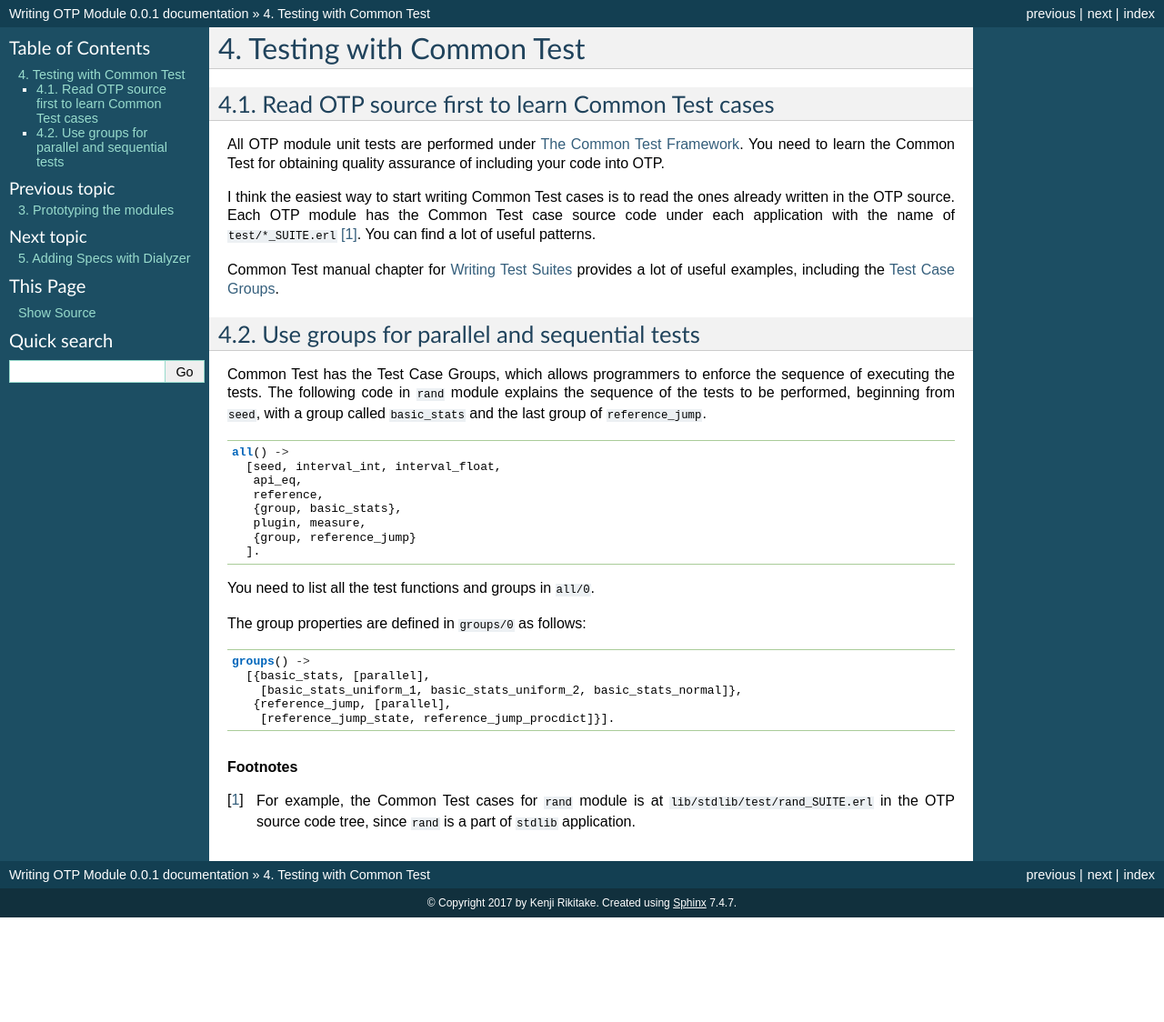
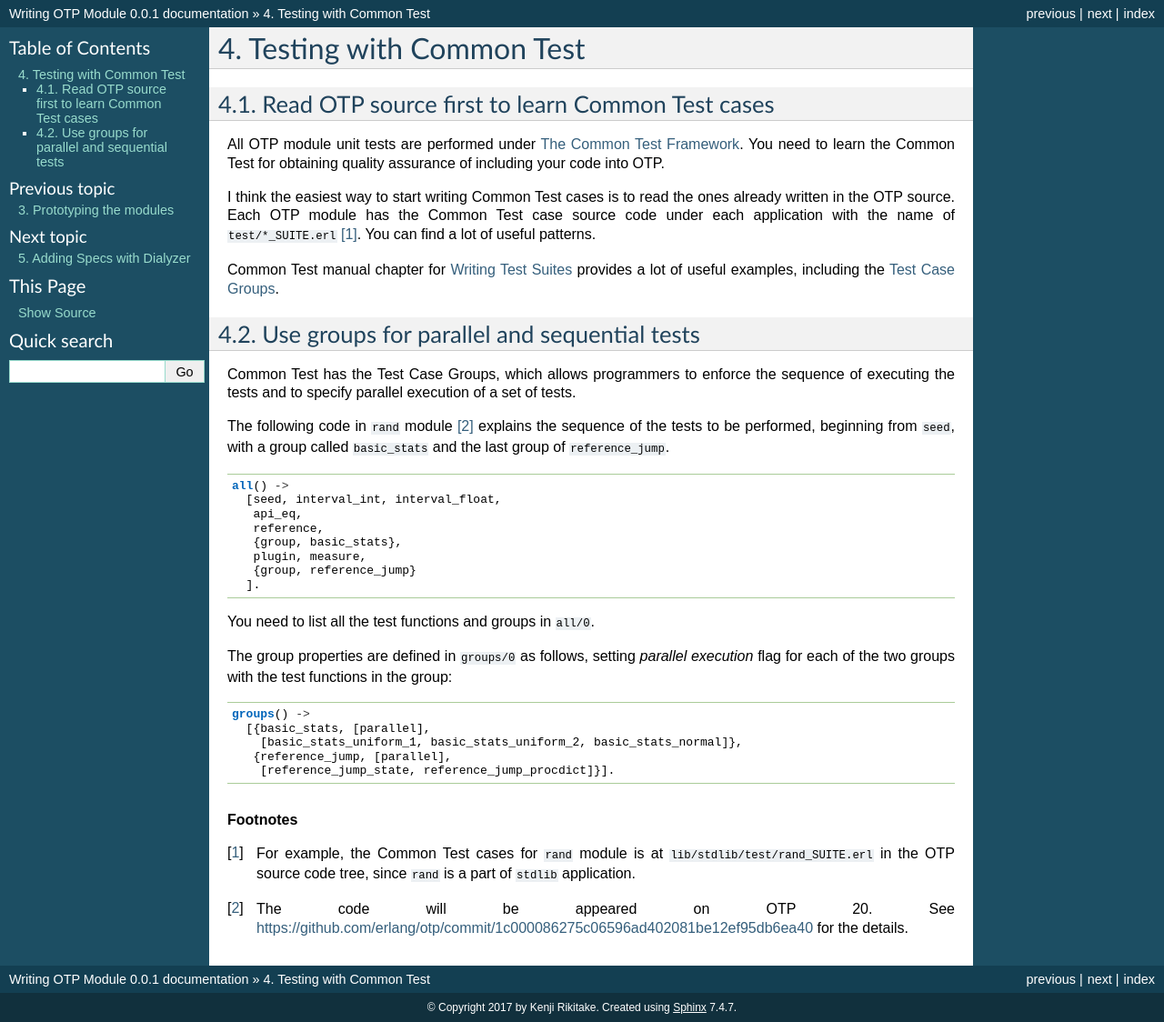
Before and after one commit to jj1bdx/writing-otp-modules, a Sphinx documentation site: the page built from draft/source/common-test.rst, in a window 1280 px wide. Shown: the whole page at 91% size. Built offline with Sphinx 7.4.7, drawn with Linux system fonts in a browser that asks for light colours; before the commit the page ends 1009 px from its top, so only the background shows below that.

Commit message:
source/common-test.rst: Alpha release

```diff
--- a/draft/source/common-test.rst
+++ b/draft/source/common-test.rst
@@ -23,8 +23,12 @@ Use groups for parallel and sequential tests
 --------------------------------------------
 
 Common Test has the Test Case Groups, which allows programmers to
-enforce the sequence of executing the tests. The following code in
-``rand`` module explains the sequence of the tests to be performed, beginning from ``seed``, with a group called ``basic_stats`` and the last group of ``reference_jump``.
+enforce the sequence of executing the tests and to specify parallel
+execution of a set of tests.
+
+The following code in ``rand`` module [#ct2]_ explains the sequence of
+the tests to be performed, beginning from ``seed``, with a group called
+``basic_stats`` and the last group of ``reference_jump``.
 
 .. code-block:: erlang
 
@@ -39,7 +43,9 @@ enforce the sequence of executing the tests. The following code in
 
 You need to list all the test functions and groups in  ``all/0``.
 
-The group properties are defined in ``groups/0`` as follows:
+The group properties are defined in ``groups/0`` as follows, setting
+*parallel execution* flag for each of the two groups with the test
+functions in the group:
 
 .. code-block:: erlang
 
@@ -54,3 +60,7 @@ The group properties are defined in ``groups/0`` as follows:
 .. [#ct1] For example, the Common Test cases for ``rand`` module is at
           ``lib/stdlib/test/rand_SUITE.erl`` in the OTP source code
           tree, since ``rand`` is a part of ``stdlib`` application.
+
+.. [#ct2] The code will be appeared on OTP 20. See
+          https://github.com/erlang/otp/commit/1c000086275c06596ad402081be12ef95db6ea40
+          for the details.
```
